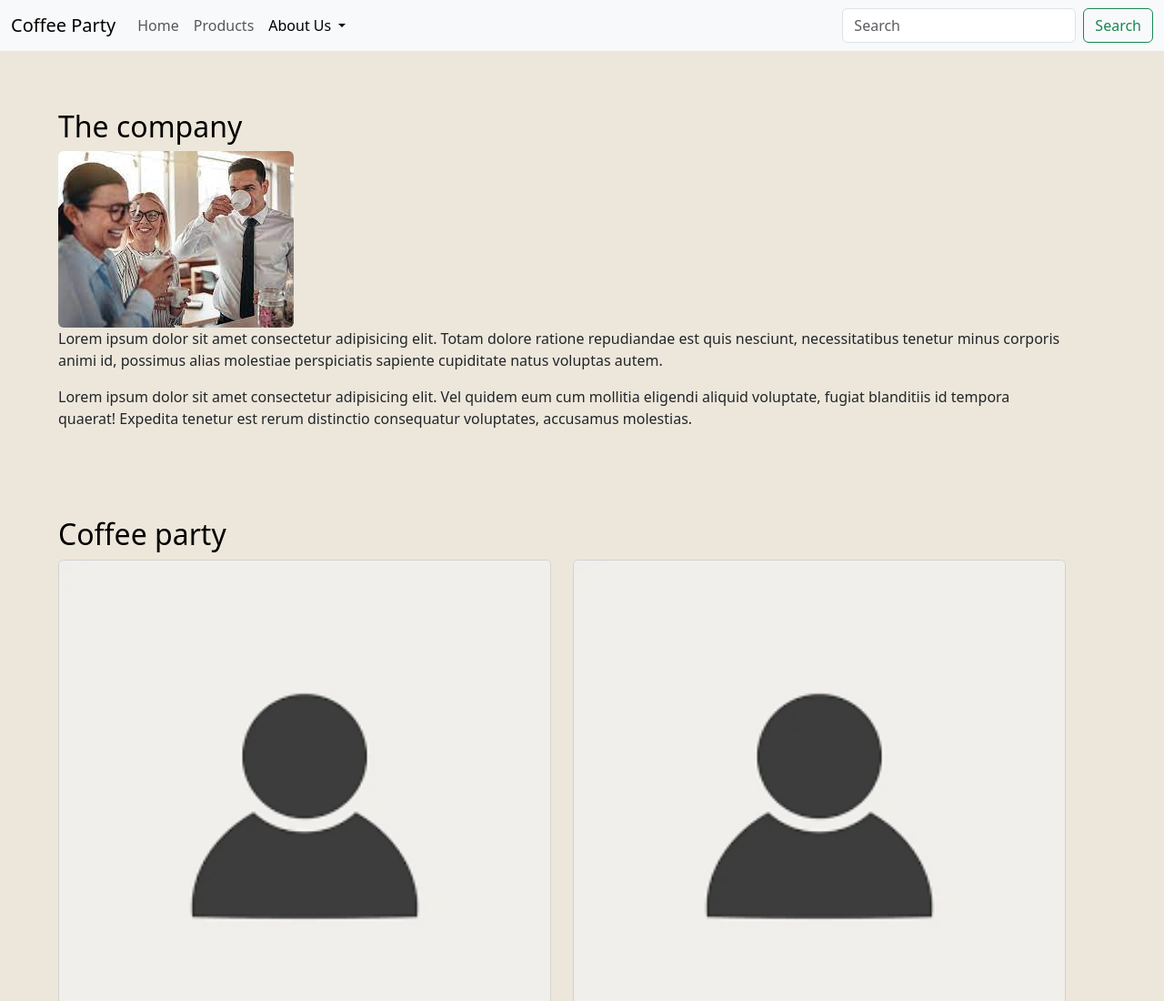
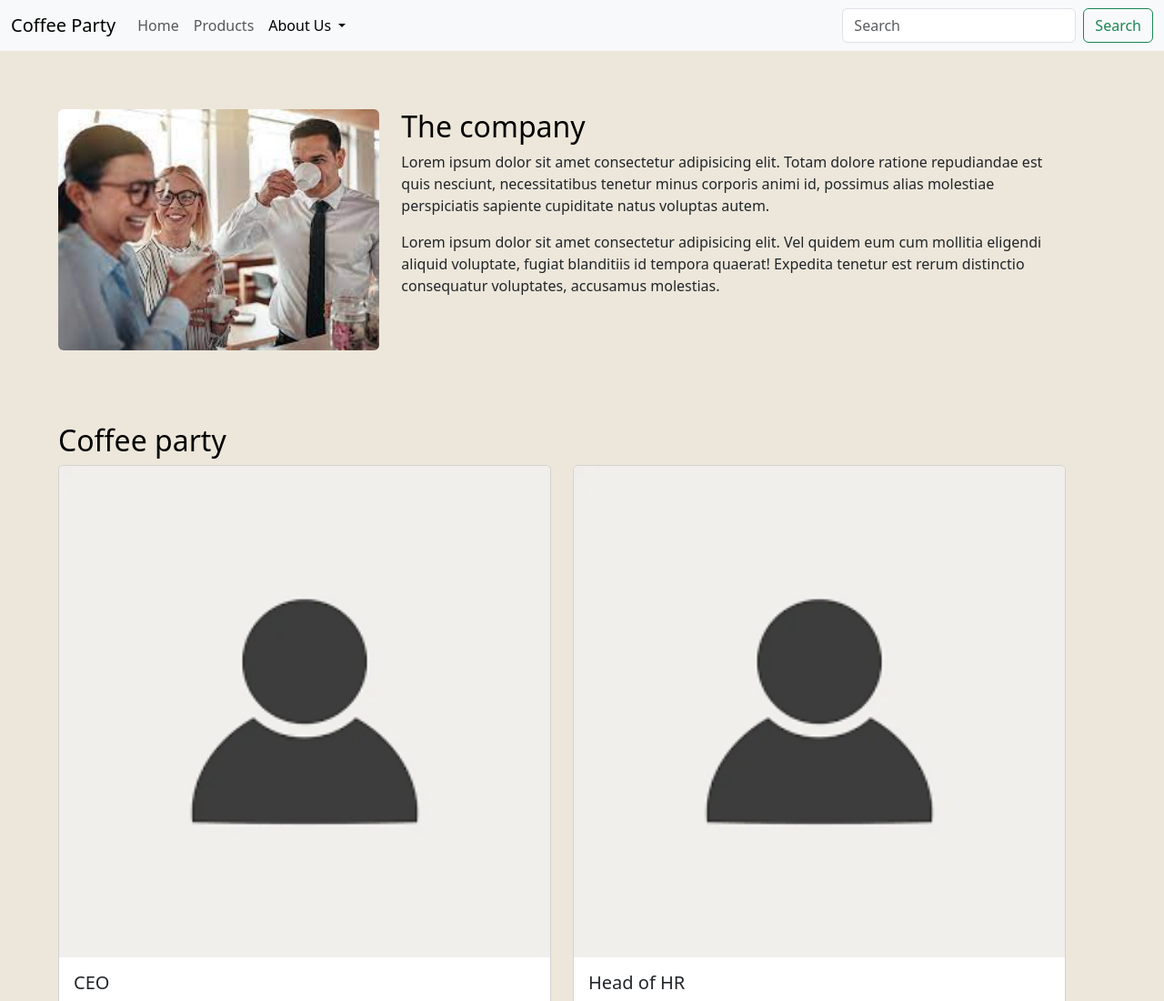
Before and after one commit to Farahalh/Assignment-FE-8, a plain HTML site: page about.html in a window 1280 px wide. Shown: the top 1100 px of the page at 91% size. Drawn offline with nearby package versions, Linux system fonts and the light colour scheme.

Commit message:
Updating page layout

```diff
--- a/about.html
+++ b/about.html
@@ -78,20 +78,22 @@
     </nav>
 
     <div class="container-md m-5 p-3">
-      <h2 class="text-black">The company</h2>
       <div class="row">
-        <div class="col">
+        <div class="col-4">
           <img
             src="./images/company.jpeg"
             class="image-fluid rounded"
             alt="..."
+            width=100%
           />
         </div>
+        <div class="col-8">
+          <h2 class="text-black">The company</h2>
           <p>
-          Lorem ipsum dolor sit amet consectetur adipisicing elit. Totam dolore
-          ratione repudiandae est quis nesciunt, necessitatibus tenetur minus
-          corporis animi id, possimus alias molestiae perspiciatis sapiente
-          cupiditate natus voluptas autem.
+            Lorem ipsum dolor sit amet consectetur adipisicing elit. Totam
+            dolore ratione repudiandae est quis nesciunt, necessitatibus tenetur
+            minus corporis animi id, possimus alias molestiae perspiciatis
+            sapiente cupiditate natus voluptas autem.
           </p>
           <p>
             Lorem ipsum dolor sit amet consectetur adipisicing elit. Vel quidem
@@ -99,6 +101,7 @@
             tempora quaerat! Expedita tenetur est rerum distinctio consequatur
             voluptates, accusamus molestias.
           </p>
+        </div>
       </div>
     </div>
 
```
Lines whose indentation alone changed are shown as unchanged.
